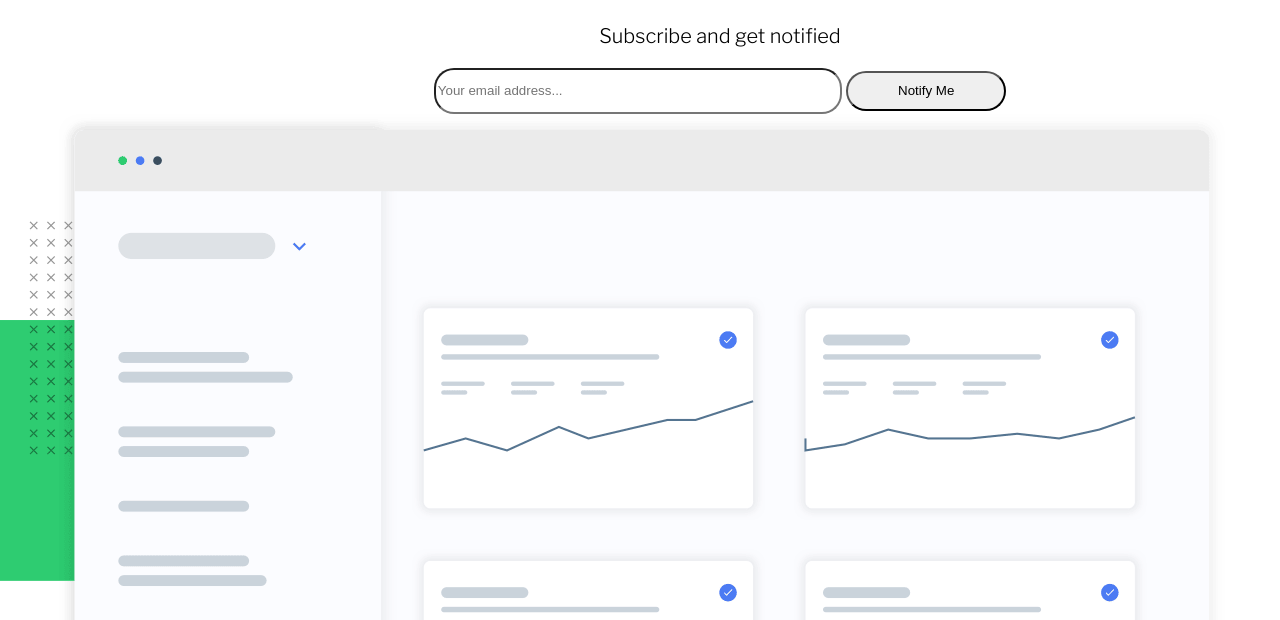
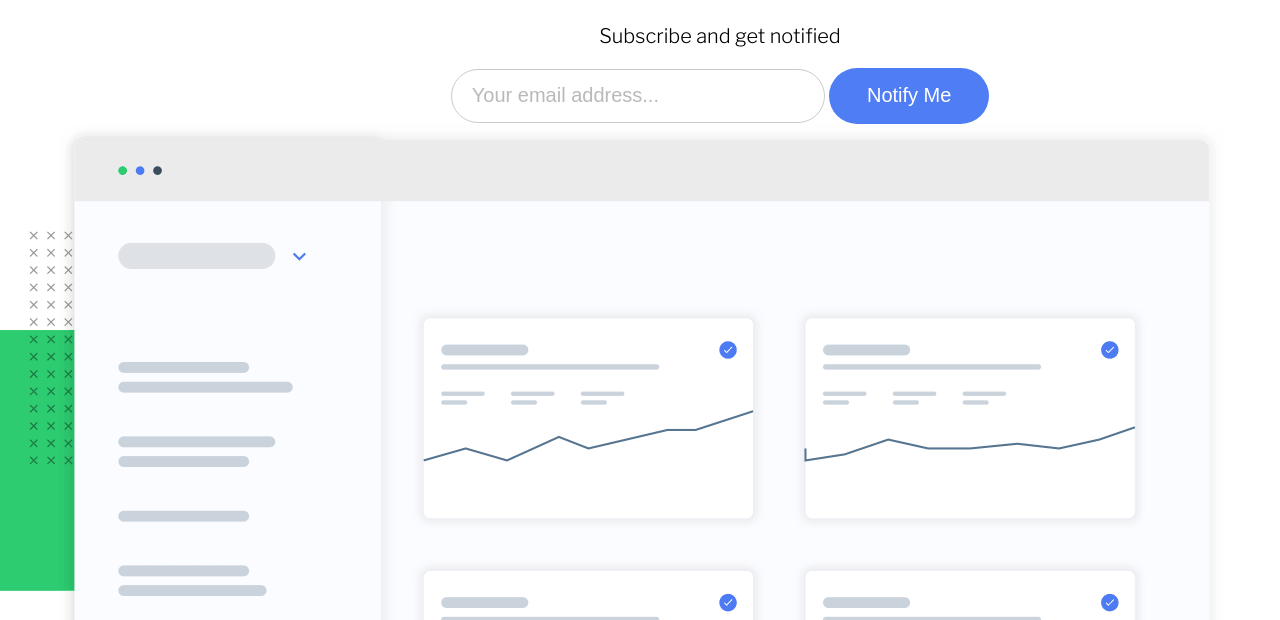
Before and after one commit to Arimototoku/ping-coming-soon, a plain HTML site: page index.html in a window 1280 px wide. Shown: the part 180-800 px from the top of the page. Drawn offline with nearby package versions, Linux system fonts and the light colour scheme.

Commit message:
third commit

```diff
--- a/css/style.css
+++ b/css/style.css
@@ -21,14 +21,22 @@ h1 b {
 }
 
 input {
-  border-radius: 20px;
-  height: 40px;
+  border-radius: 30px;
+  font-size: 20px;
 }
 
 #email {
-  width: 400px;
+  border: solid 1px #979797;
+  height: 50px;
+  width: 350px;
+  padding-left: 20px;
+  opacity: 50%;
 }
 
 #submit {
+  color: white;
+  background-color: hsl(223, 87%, 63%);
+  border: none;
+  height: 56px;
   width: 160px;
 }
```
